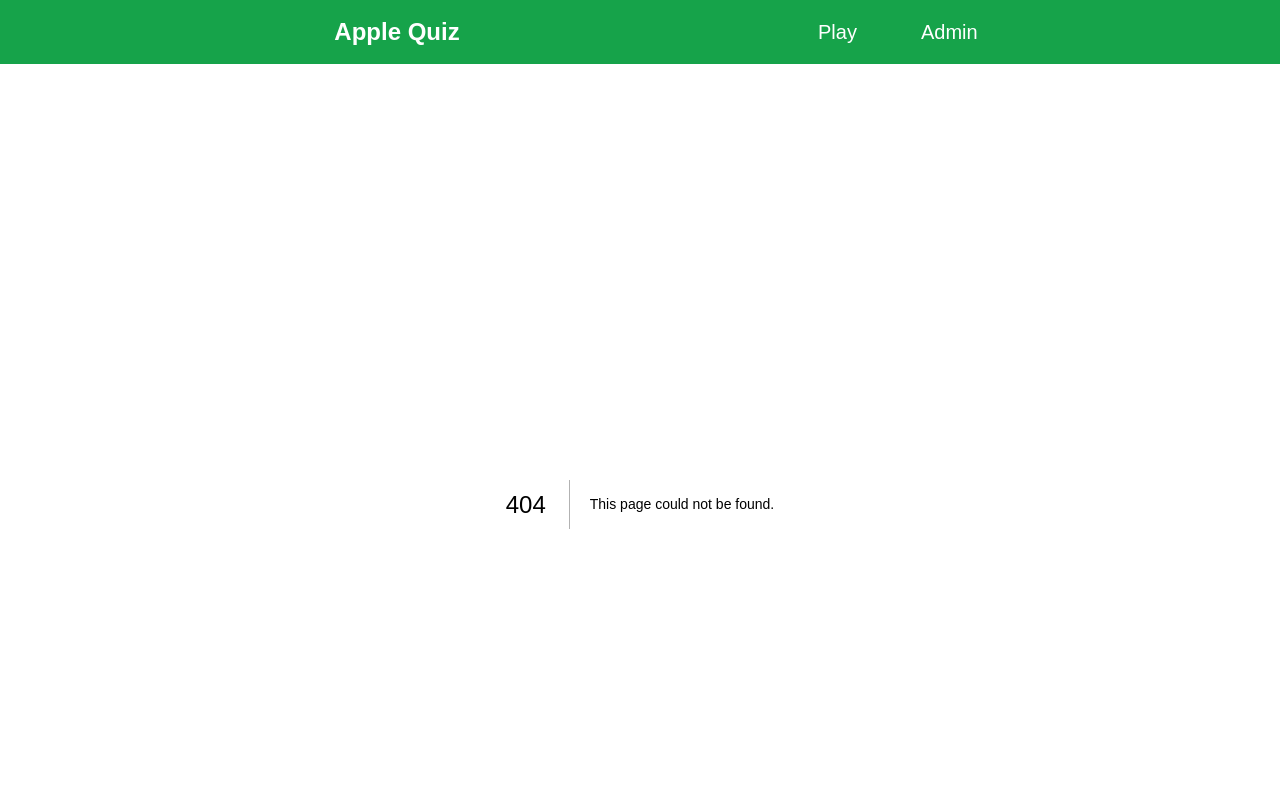
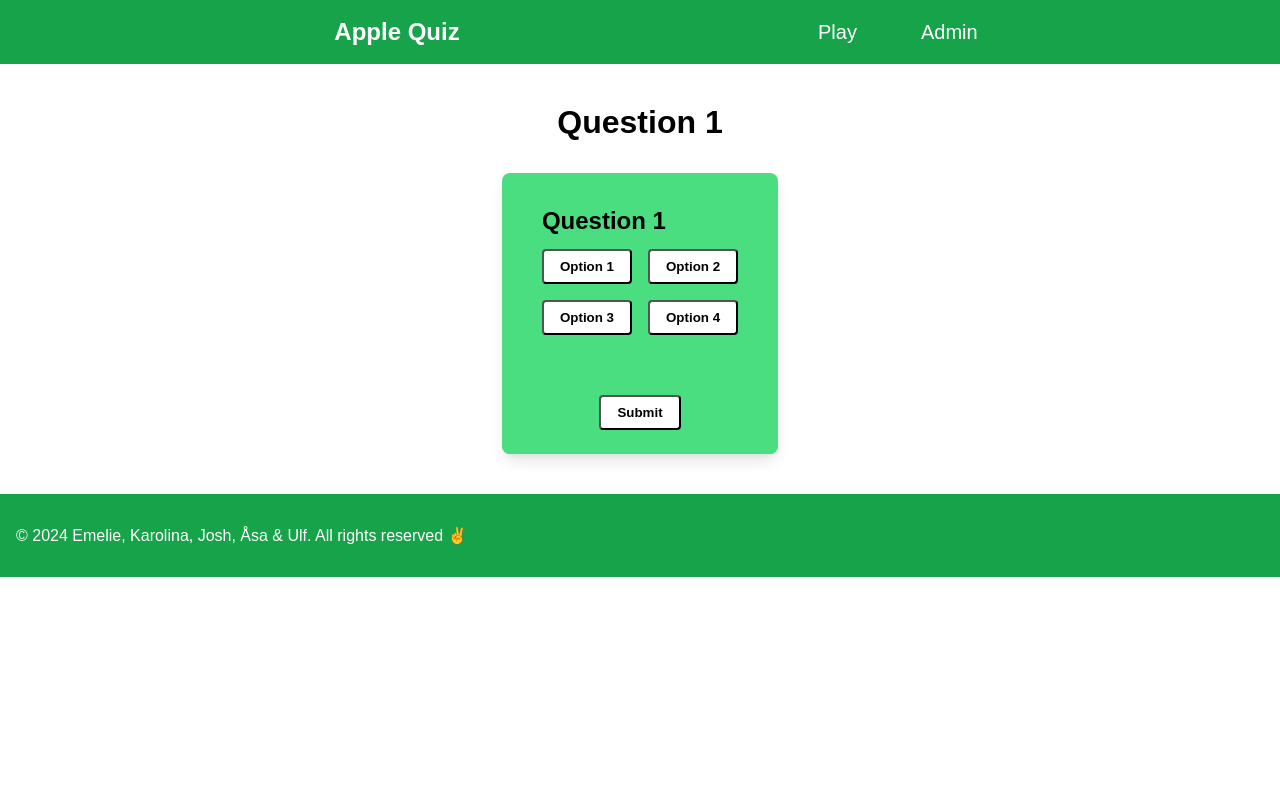
Before and after one commit to Ulfflo/quiz-redux, a Next.js app: page /quizpage in a window 1280 px wide. Before the commit this address had no page. Shown: the top 800 px of the page. Built offline with nearby package versions, Linux system fonts and the light colour scheme.

Commit message:
La till en quizsida och en quizcomponent

```diff
--- /dev/null
+++ b/components/Quizcomponent.js
@@ -0,0 +1,30 @@
+const QuizComponent = () => {
+    return (
+      <div className="max-w-md mx-auto bg-green-400 rounded-lg overflow-hidden shadow-lg">
+        <div className="px-10 py-8">
+          <div className="font-bold text-2xl mb-4">Question 1</div>
+          <div className="grid grid-cols-2 gap-4">
+            <button className="flex items-center bg-white hover:bg-blue-700 text-black font-bold py-2 px-4 rounded relative top-[-4px]">
+              Option 1
+            </button>
+            <button className="flex items-center bg-white hover:bg-blue-700 text-black font-bold py-2 px-4 rounded relative top-[-4px]">
+              Option 2
+            </button>
+            <button className="flex items-center bg-white hover:bg-blue-700 text-black font-bold py-2 px-4 rounded relative top-[-4px]">
+              Option 3
+            </button>
+            <button className="flex items-center bg-white hover:bg-blue-700 text-black font-bold py-2 px-4 rounded relative top-[-4px]">
+              Option 4
+            </button>
+          </div>
+        </div>
+        <div className="px-10 py-6 bg-green-400">
+          <button className="flex align-middle bg-white hover:bg-blue-700 text-black font-bold py-2 px-4 rounded">
+            Submit
+          </button>
+        </div>
+      </div>
+    );
+  };
+
+  export default QuizComponent;
--- /dev/null
+++ b/pages/quizpage.js
@@ -0,0 +1,16 @@
+import Quizcomponent from "@/components/Quizcomponent";
+
+const Quizpage = () => {
+  return (
+    <>
+      <div className="flex flex-col items-center justify-between">
+        <h1 className="mb-8">Question 1</h1>
+        <div>
+          <Quizcomponent />
+        </div>
+      </div>
+    </>
+  );
+}
+
+export default Quizpage;
```
